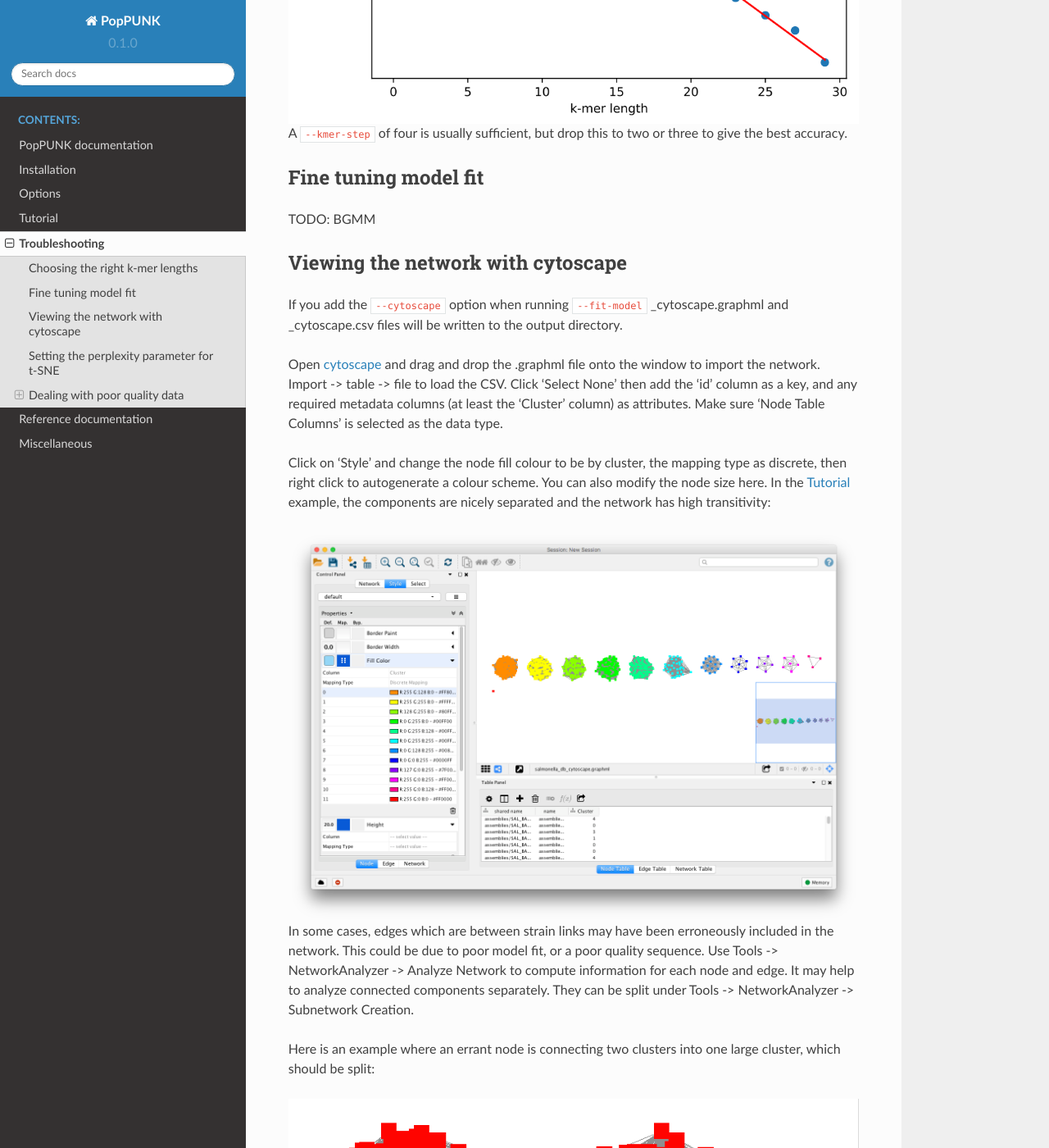
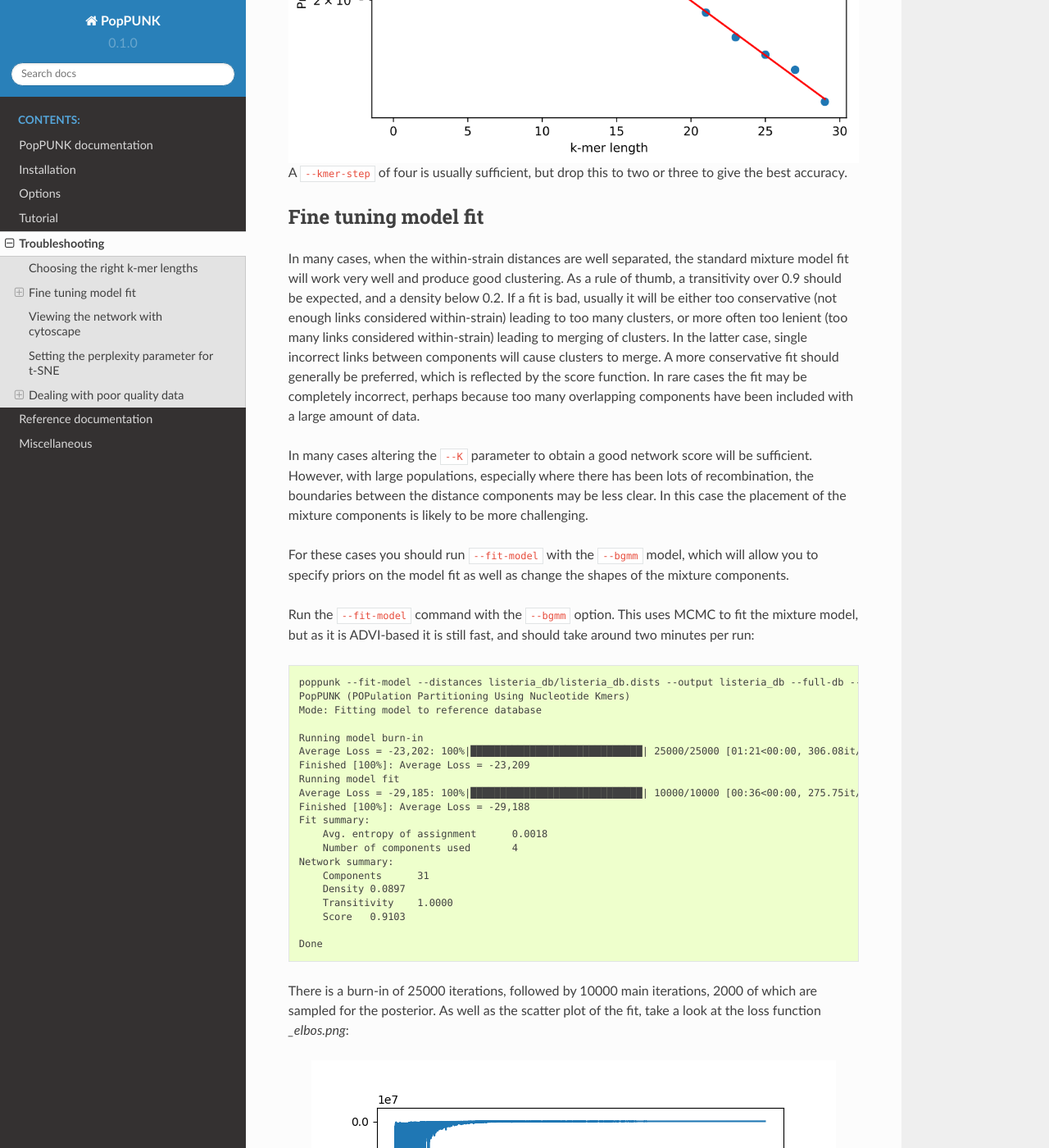
Before and after one commit to bacpop/PopPUNK, a Sphinx documentation site: the page built from docs/troubleshooting.rst, in a window 1280 px wide and 1400 px high, scrolled down 1705 px. Shown: the whole window at 82% size. Built offline with Sphinx 7.4.7 and the Read the Docs theme 2.0.0, drawn with Linux system fonts in a browser that asks for light colours; some of the changed text lies outside the part shown.

Commit message:
BGMM fit in docs

```diff
--- a/docs/troubleshooting.rst
+++ b/docs/troubleshooting.rst
@@ -43,10 +43,132 @@ to give the best accuracy.
 
 Fine tuning model fit
 ---------------------
-TODO: BGMM
+In many cases, when the within-strain distances are well separated, the
+standard mixture model fit will work very well and produce good clustering.
+As a rule of thumb, a transitivity over 0.9 should be expected, and a density
+below 0.2. If a fit is bad, usually it will be either too conservative (not enough
+links considered within-strain) leading to too many clusters, or more often too lenient
+(too many links considered within-strain) leading to merging of clusters. In
+the latter case, single incorrect links between components will cause clusters to
+merge. A more conservative fit should generally be preferred, which is
+reflected by the score function. In rare cases the fit may be completely
+incorrect, perhaps because too many overlapping components have been included
+with a large amount of data.
+
+In many cases altering the ``--K`` parameter to obtain a good network score
+will be sufficient. However, with large populations, especially where there has
+been lots of recombination, the boundaries between the distance components may
+be less clear. In this case the placement of the mixture components is likely
+to be more challenging.
+
+For these cases you should run ``--fit-model`` with the ``--bgmm`` model, which
+will allow you to specify priors on the model fit as well as change the shapes
+of the mixture components.
+
+Run the ``--fit-model`` command with the ``--bgmm`` option. This uses MCMC to
+fit the mixture model, but as it is ADVI-based it is still fast, and should
+take around two minutes per run::
+
+    poppunk --fit-model --distances listeria_db/listeria_db.dists --output listeria_db --full-db --ref-db listeria_db --priors priors.txt --bgmm
+    PopPUNK (POPulation Partitioning Using Nucleotide Kmers)
+    Mode: Fitting model to reference database
+
+    Running model burn-in
+    Average Loss = -23,202: 100%|█████████████████████████████| 25000/25000 [01:21<00:00, 306.08it/s]
+    Finished [100%]: Average Loss = -23,209
+    Running model fit
+    Average Loss = -29,185: 100%|█████████████████████████████| 10000/10000 [00:36<00:00, 275.75it/s]
+    Finished [100%]: Average Loss = -29,188
+    Fit summary:
+    	Avg. entropy of assignment	0.0018
+    	Number of components used	4
+    Network summary:
+    	Components	31
+    	Density	0.0897
+    	Transitivity	1.0000
+    	Score	0.9103
+
+    Done
+
+There is a burn-in of 25000 iterations, followed by 10000 main iterations, 2000
+of which are sampled for the posterior. As well as the scatter plot of the fit,
+take a look at the loss function *_elbos.png*:
+
+.. image:: elbos.png
+   :alt:  Loss function for BGMM
+   :align: center
+
+The loss should decrease, and be mostly flat without large spikes across the
+main iterations. The posterior distributions for each parameter are plotted in
+*_posterior.png*:
+
+.. image:: posterior.png
+   :alt:  Parameter posteriors in BGMM
+   :align: center
+
+The mean the 95% HPD are shown for all parameters in the model. The most
+important ones to check are :math:`\mu` (the positions of the mixture centres),
+:math:`\pi` (the weights of the mixture components). The other visible
+parameter is 'cov' which are the mixture component covariances, although the
+priors cannot be altered to change these.
+
+If :math:`\mu` or :math:`\pi` are not what would be expected from the scatter
+plot of distances, priors can be specified to set their values.
+
+Specifying priors
+^^^^^^^^^^^^^^^^^
+The advantage of ``--bgmm`` is that you can specify priors in a file with ``--priors`` to
+improve the fit. The priors file is formatted as follows::
+
+    proportions Dirichlet
+    prop_strength 1
+    positions 0,0.1;0.15,0.3;0.22,0.4;0.9,0.9
+    pos_strength 1000000
+
+A key, followed by its value (space separated).
+In this example, we have set the positions of the mixture components, and
+allowed the model to set the covariances and weights from the data. This
+strategy is useful when the mixture components get put in the wrong place by
+the model. To do this, we set a high ``pos_strength`` (:math:`>10^6`) and specify the centers with
+``positions``. Each mixture component is separated with a semi-colon, with the
+core and accessory values comma separated (there are 4 mixture components set
+above). Check for disparity between the posterior means of :math:`\mu` and
+``positions`` to see how well this has worked.
+
+When the fit is too lenient or conservative, it can help to change the mixture
+component weights :math:`\pi`. To give a more conservative fit, specify a small
+weight on the between-strain component::
+
+    proportions 0.001,0.999
+    prop_strength 1
+    positions 0,0.1;0.9,0.9
+    pos_strength 1000000
+
+The number of weights in ``proportions`` must match the number of components in
+``positions``. If this doesn't change the posterior, raising the value of
+``prop_strength`` will give more weight to this prior.
+
+Using t-distributions to deal with outliers
+^^^^^^^^^^^^^^^^^^^^^^^^^^^^^^^^^^^^^^^^^^^
+The Gaussian shape of the mixture components may not always fit the data well.
+This can be seen if the components overlap significantly and cause
+discontinuous regions of classifcation:
+
+.. image:: bad_DPGMM_fit.png
+   :alt:  A bad DPGMM fit
+   :align: center
+
+You may also notice a high entropy of assignment in this case. It may help to
+instead use a mixture of t-distributions by specifying ``--t-dist`` along with
+``--bgmm`` (and usually also specifying mean positions with ``--priors``).
+The longer tails of the t-distributions can better fit outlier
+data, which artifically increases the covariance of Gaussian components:
+
+.. image:: BtMM_fit.png
+   :alt:  Fit with a mixture of t-distributions
+   :align: center
 
 .. _cytoscape-view:
-
 
 Viewing the network with cytoscape
 ----------------------------------
```
Also changed, not shown: docs/BtMM_fit.png (added), docs/bad_DPGMM_fit.png (added), docs/elbos.png (added), docs/posterior.png (added), 1 other file.
